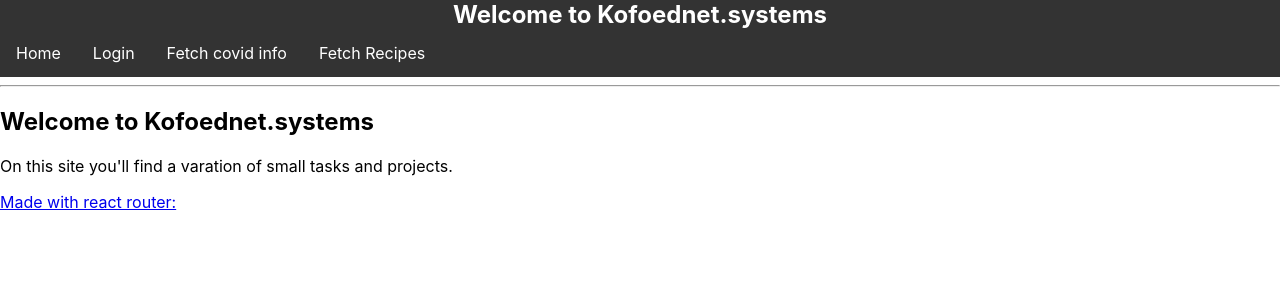
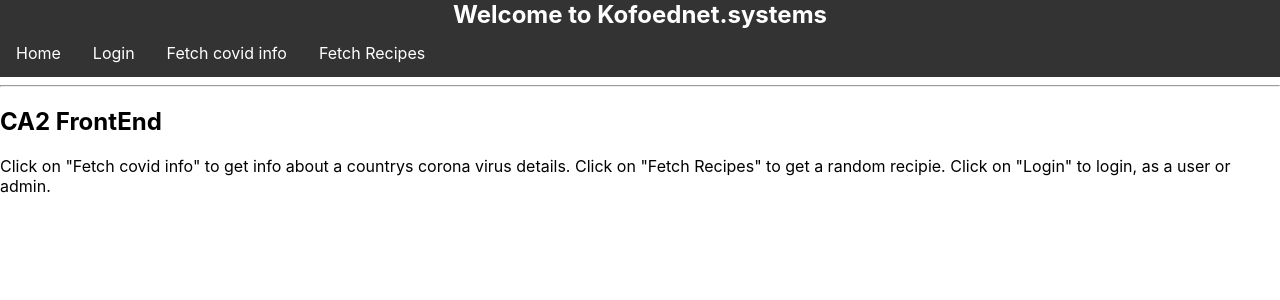
Before and after one commit to Kofoedsan/CA2FrontEnd, a React (Create React App) app: page / in a window 1280 px wide. Shown: the top 300 px of the page. Built offline with nearby package versions, Linux system fonts and the light colour scheme.

Commit message:
updated readme

```diff
--- a/src/component/Home.jsx
+++ b/src/component/Home.jsx
@@ -1,14 +1,14 @@
 function Home() {
     return (
       <div>
-        <h2>Welcome to Kofoednet.systems</h2>
-        <p>On this site you'll find a varation of small tasks and projects.</p>
-        <p>
-          <a href="https://reactrouter.com/web/example/basic">
-            {" "}
-            Made with react router:
-          </a>{" "}
-        </p>
+        <h2>CA2 FrontEnd</h2>
+     <p>
+Click on "Fetch covid info" to get info about a countrys corona virus details.
+Click on "Fetch Recipes" to get a random recipie.
+
+Click on "Login" to login, as a user or admin.
+
+     </p>
       </div>
     );
   }
```
